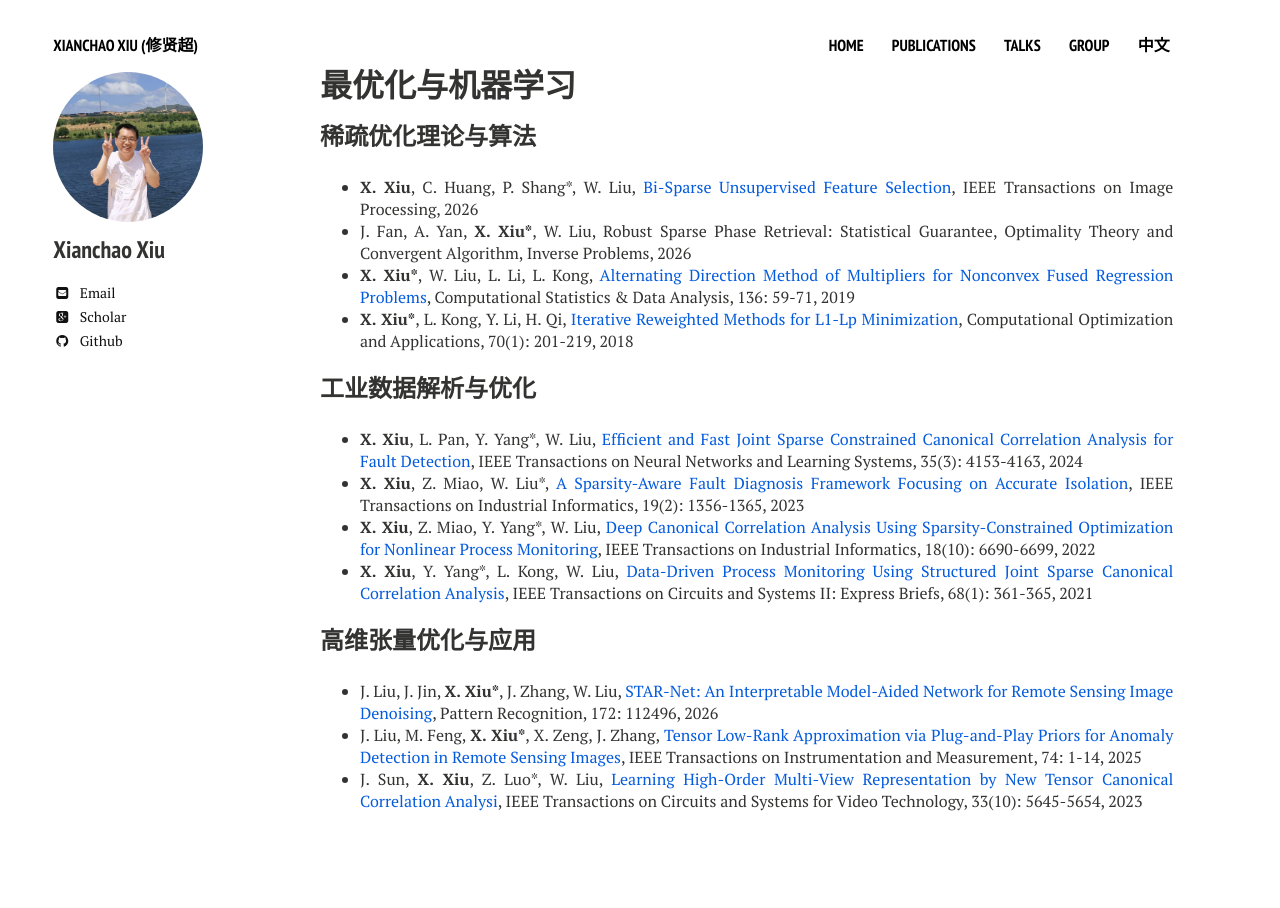
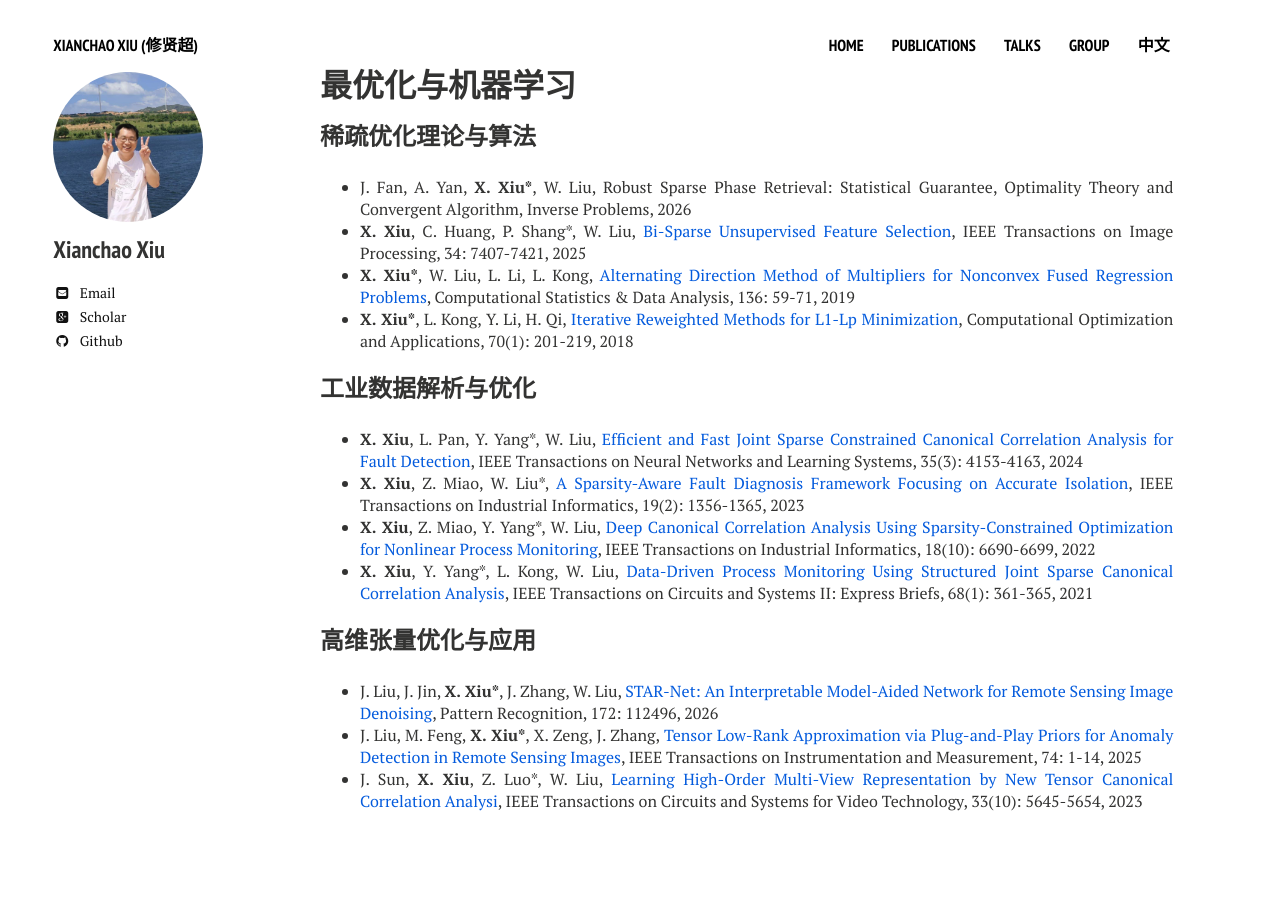
Before and after one commit to xianchaoxiu/xianchaoxiu.github.io, a Jekyll site: the page built from chinese/research/OPT/index.md, in a window 1280 px wide. Built offline with Jekyll 4.4.1, drawn with Linux system fonts in a browser that asks for light colours; nearby versions of some CDN libraries.

Commit message:
Update index.md

```diff
--- a/chinese/research/OPT/index.md
+++ b/chinese/research/OPT/index.md
@@ -7,9 +7,8 @@ share: false
 
 
 ### 稀疏优化理论与算法
-
-* <b>X. Xiu</b>, C. Huang, P. Shang*, W. Liu, <a href="https://ieeexplore.ieee.org/document/11207158" class="textlink" target="_blank">Bi-Sparse Unsupervised Feature Selection</a>, IEEE Transactions on Image Processing, 2026  <br>
 * J. Fan, A. Yan, <b>X. Xiu*</b>, W. Liu, Robust Sparse Phase Retrieval: Statistical Guarantee, Optimality Theory and Convergent Algorithm, Inverse Problems, 2026 <br>
+* <b>X. Xiu</b>, C. Huang, P. Shang*, W. Liu, <a href="https://ieeexplore.ieee.org/document/11207158" class="textlink" target="_blank">Bi-Sparse Unsupervised Feature Selection</a>, IEEE Transactions on Image Processing, 34: 7407-7421, 2025  <br>
 * <b>X. Xiu*</b>, W. Liu, L. Li, L. Kong, <a href="https://doi.org/10.1016/j.csda.2019.01.002" class="textlink" target="_blank">Alternating Direction Method of Multipliers for Nonconvex Fused Regression Problems</a>, Computational Statistics & Data Analysis, 136: 59-71, 2019 <br>
 * <b>X. Xiu*</b>, L. Kong, Y. Li, H. Qi, <a href="https://doi.org/10.1007/s10589-017-9977-7" class="textlink" target="_blank">Iterative Reweighted Methods for L1-Lp Minimization</a>, Computational Optimization and Applications, 70(1): 201-219, 2018 <br>
 
```
